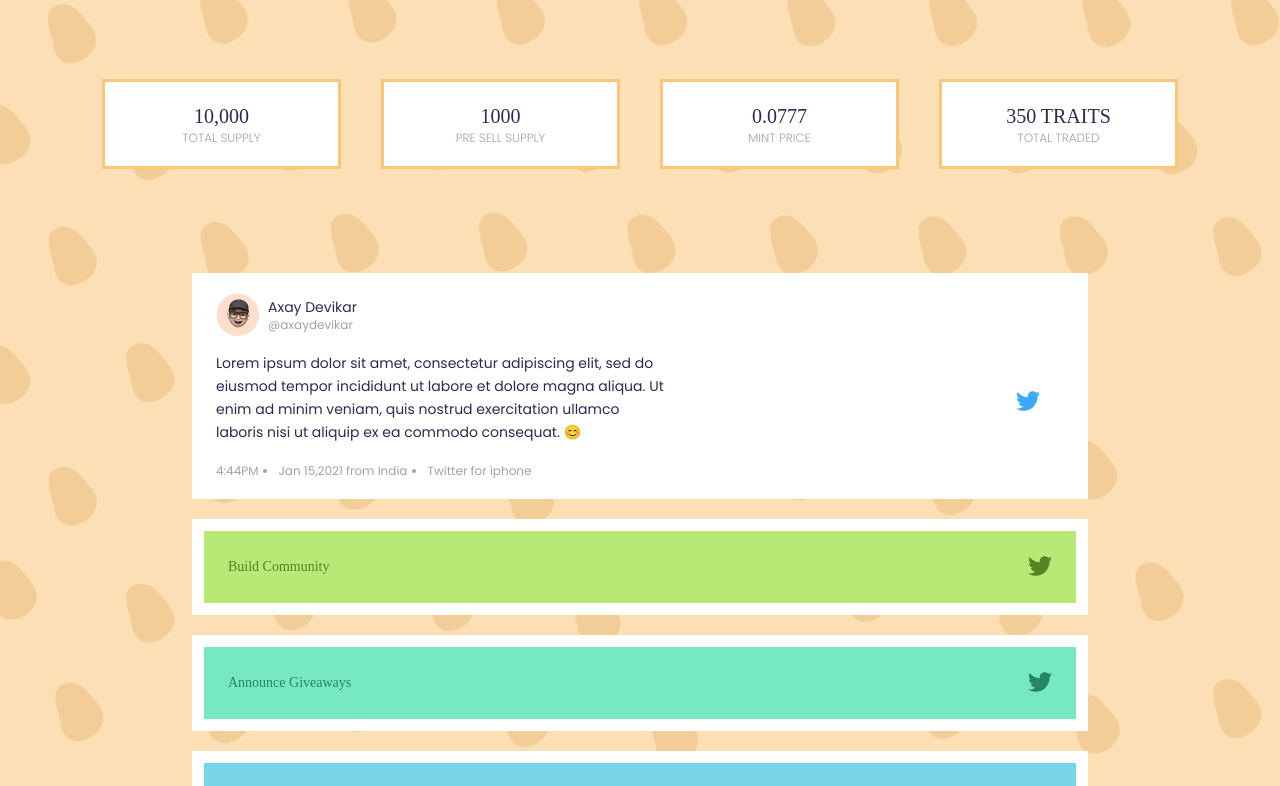
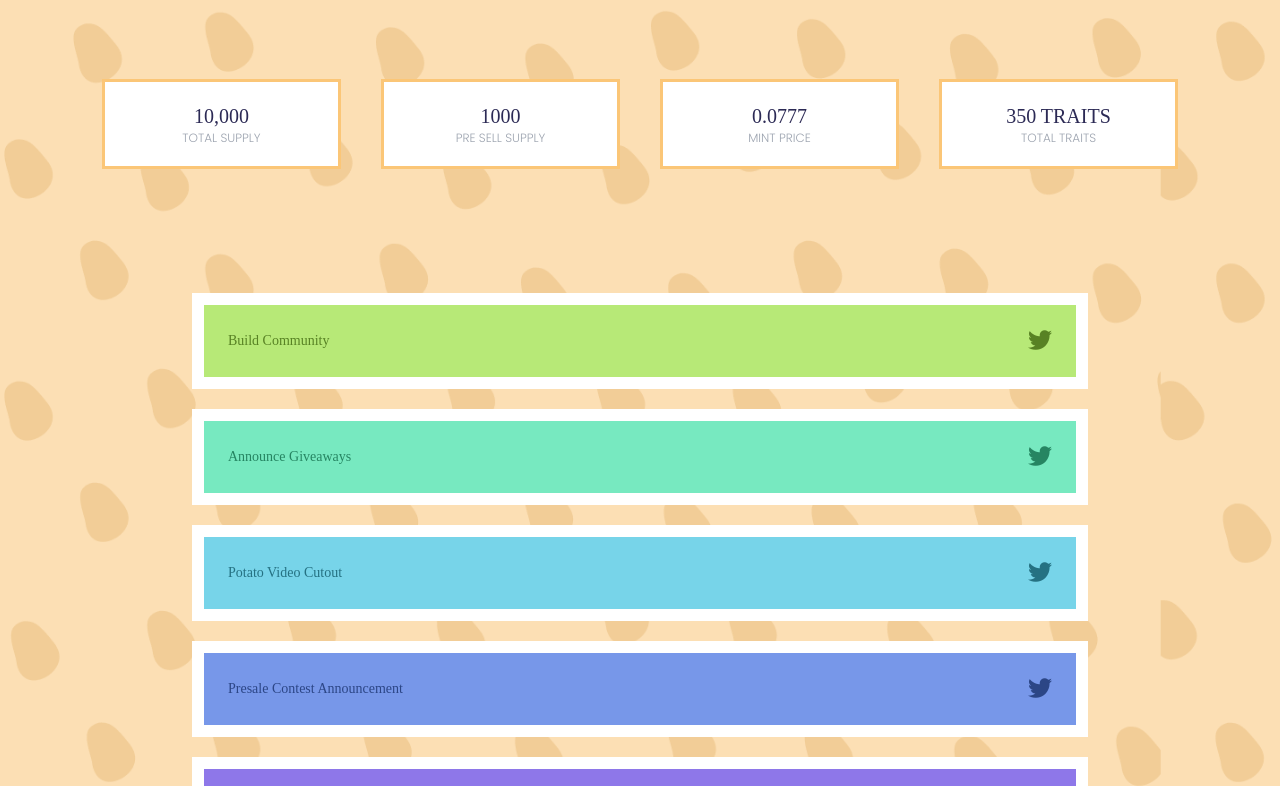
Before and after one commit to Rakeshpradhan1999/Spud_Buds, a React (Create React App) app: page / in a window 1280 px wide. Shown: the part 600-1386 px from the top of the page. Built offline with nearby package versions, Linux system fonts and the light colour scheme; a web font is replaced by a local one.

Commit message:
added animating background and custom cursor

```diff
--- a/src/App.css
+++ b/src/App.css
@@ -1,7 +1,28 @@
 body {
   color: white;
-}
-.layout {
   background-image: url(./assets/images/Group\ 1000001999.png);
   background-size: cover;
+  animation: backgroundScroll 30s linear infinite;
+  animation-fill-mode: forwards;
+  cursor: url(./assets/images/potato.png), auto;
 }
+
+@-webkit-keyframes backgroundScroll {
+  0% {
+    background-position: -1780px -690px;
+  }
+
+  100% {
+    background-position: 0 0;
+  }
+}
+
+@keyframes backgroundScroll {
+  0% {
+    background-position: -1780px -690px;
+  }
+
+  100% {
+    background-position: 0 0;
+  }
+}
--- a/src/components/timer/index.js
+++ b/src/components/timer/index.js
@@ -3,7 +3,7 @@ import moment from "moment";
 const Index = () => {
   //   const [value, setValue] = useState(0);
   //   console.log(value);
-  const difference = +new moment("2021-10-17 00:00:00").utc() - +new Date();
+  const difference = +new moment("2021-9-30 12:00:00").utc() - +new Date();
 
   const [days, setDays] = useState(0);
   const [hours, setHours] = useState(0);
--- a/src/sections/CountSection.js
+++ b/src/sections/CountSection.js
@@ -7,7 +7,7 @@ const CountSection = () => {
         <TextBox />
         <TextBox num="1000" text="pre sell supply" />
         <TextBox num="0.0777" text="mint price" />
-        <TextBox num="350 TRAITS" text="total traded" />
+        <TextBox num="350 TRAITS" text="total TRAITS" />
       </div>
     </section>
   );
--- a/src/sections/TwitterSection.js
+++ b/src/sections/TwitterSection.js
@@ -1,46 +1,10 @@
 import React from "react";
-import User from "../assets/images/user.png";
 
 const TwitterSection = () => {
   return (
     <section className="py-6">
       <div className="container">
         <div className="w-full max-w-4xl mx-auto">
-          <div className="w-full bg-white py-5 px-6 relative  font-serif">
-            <div className="hidden sm:block social-icon text-twitter text-2xl absolute top-2/4 right-12">
-              <i class="fab fa-twitter"></i>
-            </div>
-            <div className="flex  justify-between items-center">
-              <div className="flex gap-2 items-center">
-                <div>
-                  <img src={User} alt="User" />
-                </div>
-                <div className="flex flex-col ">
-                  <p className="text-gray text-sm mb-0 inline-block">
-                    Axay Devikar
-                  </p>
-                  <span className="text-lightGray-400 text-xs mt-0 inline-block">
-                    @axaydevikar
-                  </span>
-                </div>
-              </div>
-              <div className="sm:hidden social-icon text-twitter text-2xl ">
-                <i class="fab fa-twitter"></i>
-              </div>
-            </div>
-            <p className="text-gray max-w-md w-full text-sm mt-4 leading-relaxed">
-              Lorem ipsum dolor sit amet, consectetur adipiscing elit, sed do
-              eiusmod tempor incididunt ut labore et dolore magna aliqua. Ut
-              enim ad minim veniam, quis nostrud exercitation ullamco laboris
-              nisi ut aliquip ex ea commodo consequat. 😊
-            </p>
-            <ul className="text-lightGray-400 flex flex-col sm:flex-row  sm:gap-5 text-xs mt-5">
-              <li className="list-none">4:44PM</li>
-              <li className="sm:list-disc">Jan 15,2021 from India</li>
-              <li className="sm:list-disc">Twitter for iphone</li>
-            </ul>
-          </div>
-
           <ListItem />
           <ListItem title="Announce Giveaways" color="bg-bg2 text-text2" />
           <ListItem title="Potato Video Cutout" color="bg-bg3 text-text3" />
```
Also changed, not shown: src/assets/images/potato.png (added).
